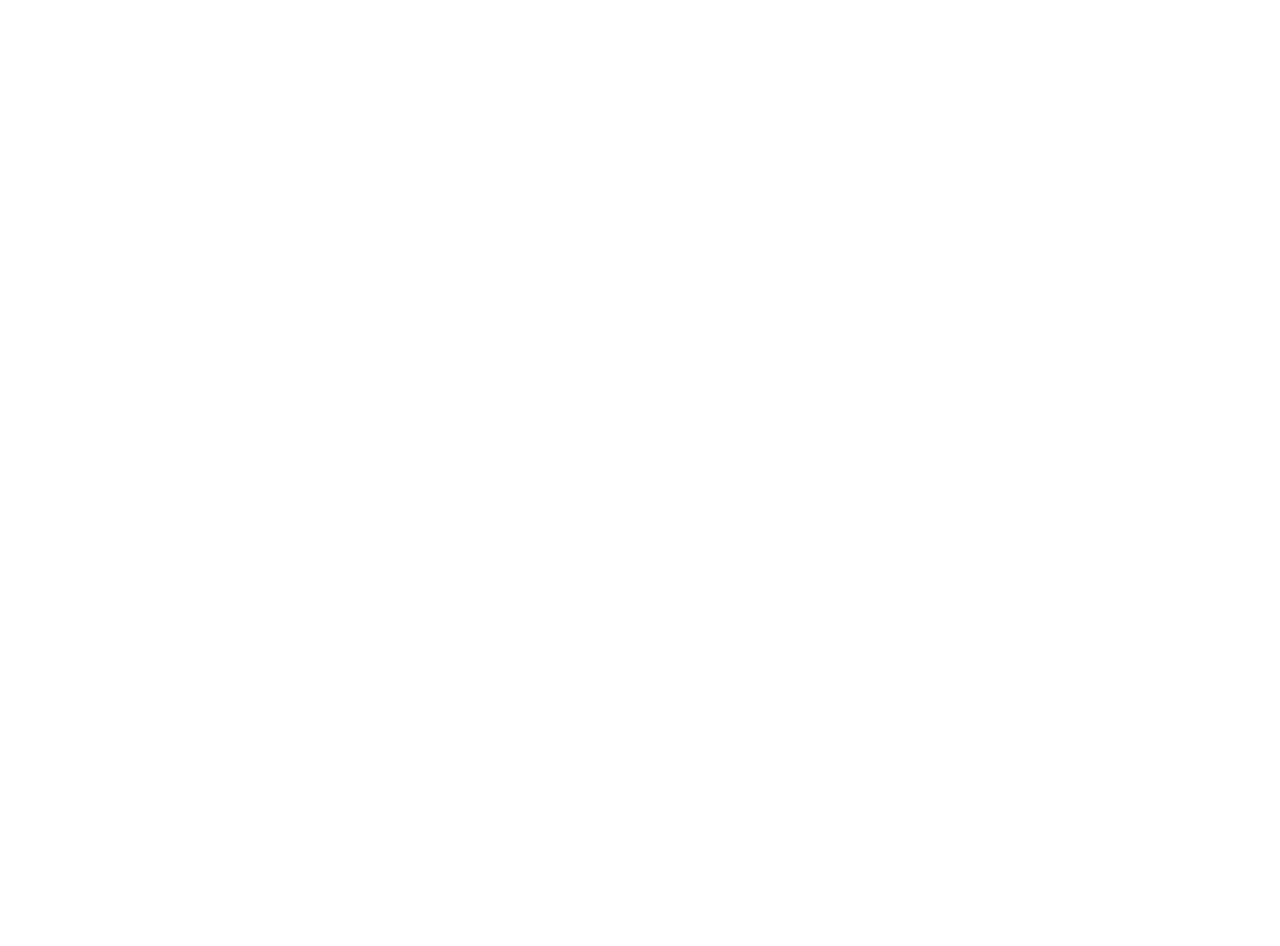
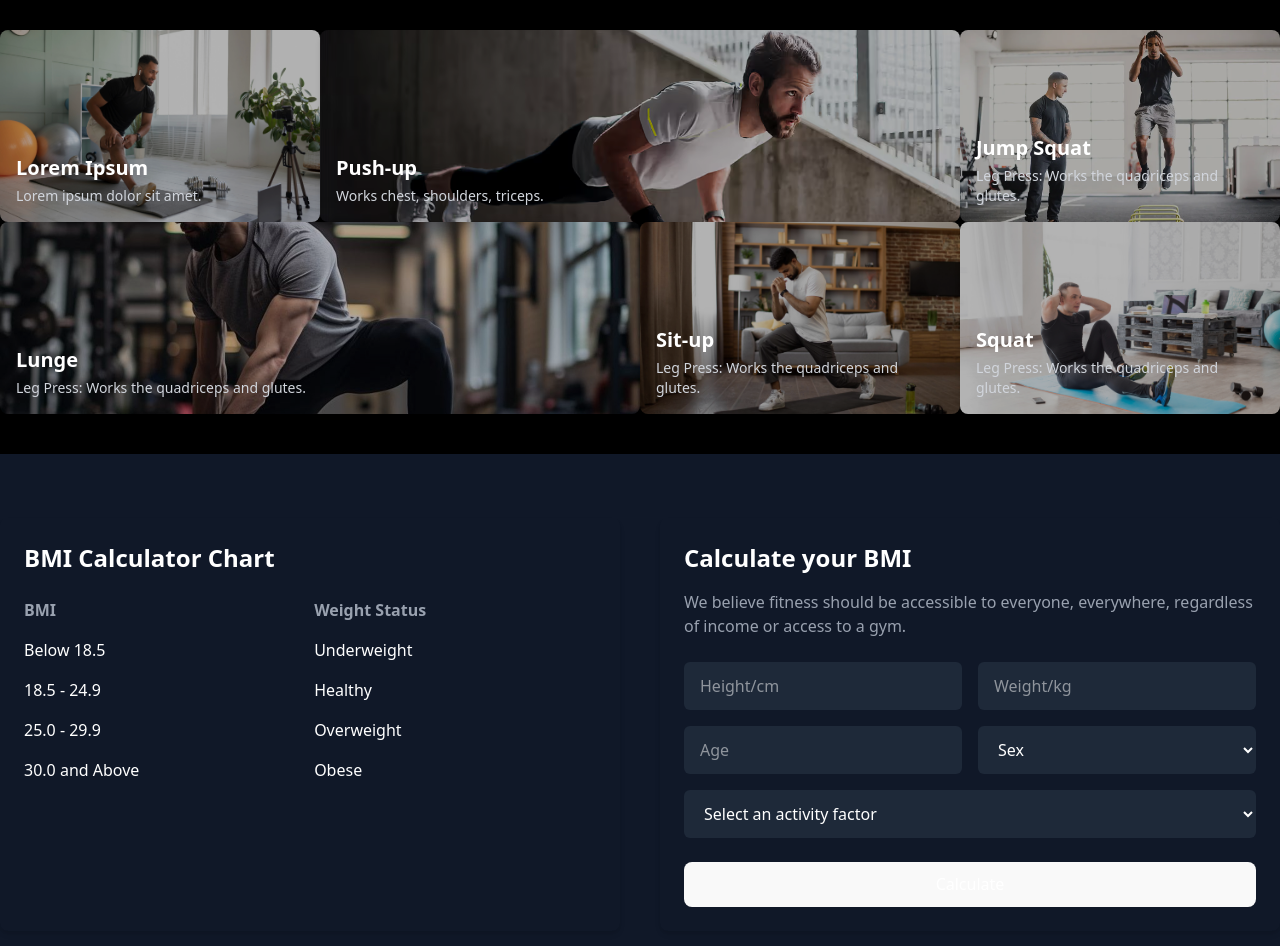
Before and after one commit to sakirmohammad775/Fitness, a React (Vite) app: page / in a window 1280 px wide. Shown: the part 1940-2886 px from the top of the page. Before the commit the page ends 1818 px from the top, so only its background shows below. Built offline with nearby package versions, Linux system fonts and the light colour scheme.

Commit message:
bmi calculator add

```diff
--- /dev/null
+++ b/src/BMICalculator/BMICalculator.jsx
@@ -0,0 +1,90 @@
+import React from 'react';
+
+const BMICalculator = () => {
+  return (
+    <div className="bg-gray-900 text-white py-16">
+      <div className="container mx-auto grid grid-cols-1 lg:grid-cols-2 gap-10">
+        {/* BMI Calculator Chart */}
+        <div className="rounded-lg shadow-md p-6">
+          <h2 className="text-2xl font-bold mb-4">BMI Calculator Chart</h2>
+          <table className="w-full text-left">
+            <thead>
+              <tr>
+                <th className="py-2 font-semibold text-gray-400">BMI</th>
+                <th className="py-2 font-semibold text-gray-400">Weight Status</th>
+              </tr>
+            </thead>
+            <tbody>
+              <tr>
+                <td className="py-2">Below 18.5</td>
+                <td className="py-2">Underweight</td>
+              </tr>
+              <tr>
+                <td className="py-2">18.5 - 24.9</td>
+                <td className="py-2">Healthy</td>
+              </tr>
+              <tr>
+                <td className="py-2">25.0 - 29.9</td>
+                <td className="py-2">Overweight</td>
+              </tr>
+              <tr>
+                <td className="py-2">30.0 and Above</td>
+                <td className="py-2">Obese</td>
+              </tr>
+            </tbody>
+          </table>
+        </div>
+
+        {/* Calculate your BMI */}
+        <div className="rounded-lg shadow-md p-6">
+          <h2 className="text-2xl font-bold mb-4">Calculate your BMI</h2>
+          <p className="text-gray-400 mb-6">
+            We believe fitness should be accessible to everyone, everywhere, regardless of income or access to a gym.
+          </p>
+          <div className="grid grid-cols-1 md:grid-cols-2 gap-4 mb-4">
+            <input
+              type="number"
+              placeholder="Height/cm"
+              className="bg-gray-800 text-white rounded-md py-3 px-4 focus:outline-none focus:ring-2 focus:ring-teal-500"
+            />
+            <input
+              type="number"
+              placeholder="Weight/kg"
+              className="bg-gray-800 text-white rounded-md py-3 px-4 focus:outline-none focus:ring-2 focus:ring-teal-500"
+            />
+            <input
+              type="number"
+              placeholder="Age"
+              className="bg-gray-800 text-white rounded-md py-3 px-4 focus:outline-none focus:ring-2 focus:ring-teal-500"
+            />
+            <select
+              className="bg-gray-800 text-white rounded-md py-3 px-4 focus:outline-none focus:ring-2 focus:ring-teal-500"
+            >
+              <option value="">Sex</option>
+              <option value="male">Male</option>
+              <option value="female">Female</option>
+              <option value="other">Other</option>
+            </select>
+          </div>
+          <select
+            className="w-full bg-gray-800 text-white rounded-md py-3 px-4 focus:outline-none focus:ring-2 focus:ring-teal-500 mb-6"
+          >
+            <option value="">Select an activity factor</option>
+            <option value="sedentary">Sedentary (little or no exercise)</option>
+            <option value="lightly-active">Lightly active (light exercise/sports 1-3 days/week)</option>
+            <option value="moderately-active">Moderately active (moderate exercise/sports 3-5 days/week)</option>
+            <option value="very-active">Very active (hard exercise/sports 6-7 days a week)</option>
+            <option value="extra-active">Extra active (very hard exercise/sports & physical job or 2x training)</option>
+          </select>
+          <button
+            className="bg-teal-500 hover:bg-teal-600 text-white font-bold py-3 px-6 rounded-md focus:outline-none focus:shadow-outline active:bg-teal-700 w-full"
+          >
+            Calculate
+          </button>
+        </div>
+      </div>
+    </div>
+  );
+};
+
+export default BMICalculator;
--- a/src/Home/Home.jsx
+++ b/src/Home/Home.jsx
@@ -3,6 +3,8 @@ import Navbar from '../Navbar/Navbar';
 import Banner from '../Banner/Banner';
 import ChangeYourHabit from '../ChangeYourHabit/ChangeYourHabit';
 import HeroPart2 from '../Hero_part 2/HeroPart2';
+import TrainingExercise from '../TrainingExercise/TrainingExercise';
+import BMICalculator from '../BMICalculator/BMICalculator';
 
 const Home = () => {
     return (
@@ -11,6 +13,8 @@ const Home = () => {
             <Banner></Banner>
             <ChangeYourHabit></ChangeYourHabit>
             <HeroPart2></HeroPart2>
+            <TrainingExercise></TrainingExercise>
+            <BMICalculator></BMICalculator>
 
         </div>
     );
--- /dev/null
+++ b/src/TrainingExercise/TrainingExercise.jsx
@@ -0,0 +1,92 @@
+import React from 'react';
+import exercise1 from '../assets/exercise1.jpg'
+import exercise2 from '../assets/exercise2.png'
+import exercise3 from '../assets/exercise3.png'
+import exercise4 from '../assets/exercise4.png'
+import exercise5 from '../assets/exercise5.jpg'
+import exercise6 from '../assets/exercise6.jpg'
+const TrainingExercise = () => {
+    return (
+        <>
+            <div className="bg-black text-white py-10">
+                <div className="container mx-auto text-center lg:text-left">
+                    <h2 className="text-3xl font-bold mb-4">Trainings and Exercises</h2>
+                    <p className="text-lg text-gray-500 mb-8">
+                        We believe fitness should be accessible to everyone, everywhere, regardless of income or access to a gym.
+                    </p>
+                    <div className="grid grid-cols-1 md:grid-cols-2 lg:grid-cols-4 gap-">
+                        <div className="relative overflow-hidden rounded-lg shadow-md col-span-1">
+                            <img
+                                src={exercise1}
+                                alt="Exercise 1"
+                                className="w-full h-48 object-cover opacity-70 hover:opacity-100 transition-opacity duration-300"
+                            />
+                            <div className="absolute bottom-0 left-0 right-0 p-4">
+                                <h3 className="text-xl font-semibold mb-1">Lorem Ipsum</h3>
+                                <p className="text-sm text-gray-300">Lorem ipsum dolor sit amet.</p>
+                            </div>
+                        </div>
+                        <div className=" col-span-2 relative overflow-hidden rounded-lg shadow-md">
+                            <img
+                                src={exercise2}
+                                alt="Exercise 2"
+                                className="w-full h-48 object-cover opacity-70 hover:opacity-100 transition-opacity duration-300"
+                            />
+                            <div className="absolute bottom-0 left-0 right-0  p-4">
+                                <h3 className="text-xl font-semibold mb-1">Push-up</h3>
+                                <p className="text-sm text-gray-300">Works chest, shoulders, triceps.</p>
+                            </div>
+                        </div>
+                        <div className=" col-span-1 relative overflow-hidden rounded-lg shadow-md">
+                            <img
+                                src={exercise3}
+                                alt="Exercise 3"
+                                className="w-full h-48 object-cover opacity-70 hover:opacity-100 transition-opacity duration-300"
+                            />
+                            <div className="absolute bottom-0 left-0 right-0 p-4">
+                                <h3 className="text-xl font-semibold mb-1">Jump Squat</h3>
+                                <p className="text-sm text-gray-300">Leg Press: Works the quadriceps and glutes.</p>
+                            </div>
+                        </div>
+                        <div className=" col-span-2 relative overflow-hidden rounded-lg shadow-md">
+                            <img
+                                src={exercise4}
+                                alt="Exercise 4"
+                                className="w-full h-48 object-cover opacity-70 hover:opacity-100 transition-opacity duration-300"
+                            />
+                            <div className="absolute bottom-0 left-0 right-0 p-4">
+                                <h3 className="text-xl font-semibold mb-1">Lunge</h3>
+                                <p className="text-sm text-gray-300">Leg Press: Works the quadriceps and glutes.</p>
+                            </div>
+                        </div>
+                        <div className="col-span-1 relative overflow-hidden rounded-lg shadow-md">
+                            <img
+                                src={exercise5}
+                                alt="Exercise 5"
+                                className="w-full h-48 object-cover opacity-70 hover:opacity-100 transition-opacity duration-300"
+                            />
+                            <div className="absolute bottom-0 left-0 right-0 p-4">
+                                <h3 className="text-xl font-semibold text-white mb-1">Sit-up</h3>
+                                <p className="text-sm text-gray-300">Leg Press: Works the quadriceps and glutes.</p>
+                            </div>
+                        </div>
+                        <div className=" col-span-1 relative overflow-hidden rounded-lg shadow-md object-cover">
+                            <img
+                                src={exercise6}
+                                alt="Exercise 6"
+                                className="w-full h-48 object-cover opacity-70 hover:opacity-100 transition-opacity duration-300"
+                            />
+                            <div className="absolute bottom-0 left-0 right-0 p-4">
+                                <h3 className="text-xl font-semibold mb-1">Squat</h3>
+                                <p className="text-sm text-gray-300">Leg Press: Works the quadriceps and glutes.</p>
+                            </div>
+                        </div>
+                    </div>
+                </div>
+            </div>
+
+        </>
+    );
+};
+
+export default TrainingExercise;
```
